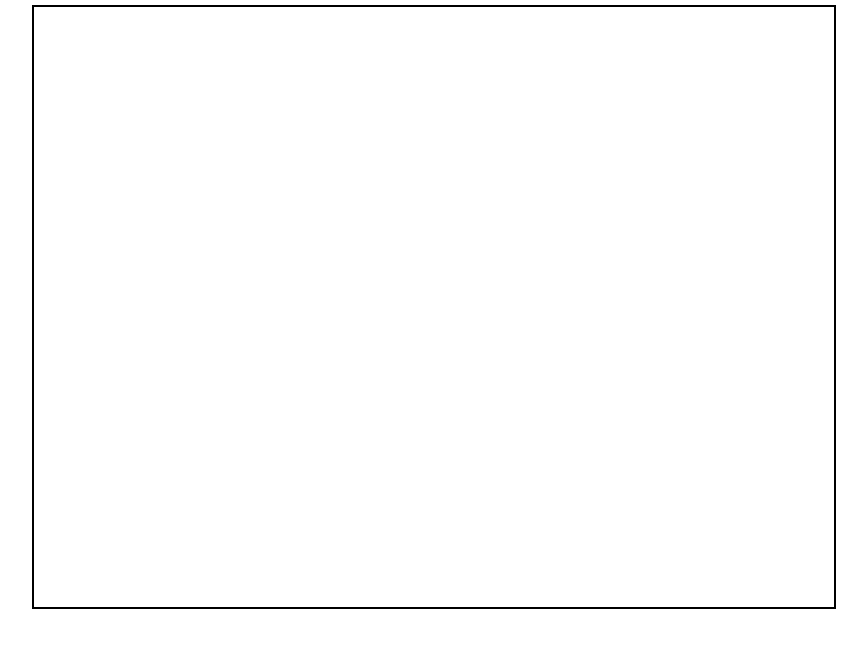
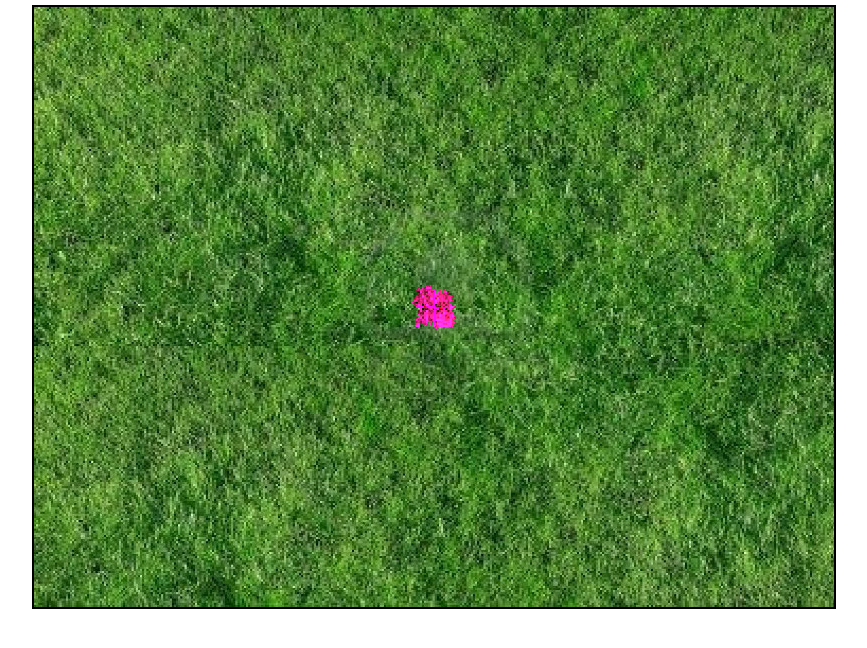
Before and after one commit to tiagoluchini/pulcell, a plain HTML site: page pulcell.html in a window 1280 px wide. Shown: the whole page, without its empty margins (206-1073 px from the left). Drawn offline with Linux system fonts and the light colour scheme.

Commit message:
First night attempts

```diff
--- a/pulcell.html
+++ b/pulcell.html
@@ -3,6 +3,8 @@
 	<script type="text/javascript" src="scripts/crafty.js"></script>
 	<script type="text/javascript" src="scripts/constants.js"></script>
 	<script type="text/javascript" src="scripts/grid.js"></script>
+	<script type="text/javascript" src="scripts/infection.js"></script>
+	<script type="text/javascript" src="scripts/line.js"></script>
 	<script type="text/javascript" src="scripts/game.js"></script>
 	<!--<script type="text/javascript" src="scripts/soundmanager2.js"></script>-->
 	<!--<script type="text/javascript" src="scripts/soundmanager2-nodebug-jsmin.js"></script>-->
--- a/scripts/game.js
+++ b/scripts/game.js
@@ -6,17 +6,41 @@ window.onload = function() {
 		tile: [0, 0],
 	});
 
+	Crafty.sprite(800, 600, "sprites/grass.jpg", {
+		grass: [0, 0],
+	});
+
 	Crafty.scene("loading", function() {
-		Crafty.load(["sprites/tile.png"], function() {
+		Crafty.load(["sprites/tile.png", "sprites/grass.jpg"], function() {
 			Crafty.scene("game");
 		});
 	});
 
+
+
+
+
 	Crafty.scene("game", function() {
+/*
 		grid = Crafty.e("2D, ObjectGrid, Mouse")
 			.attr({x: GRID_LEFT_MARGIN, y: GRID_TOP_MARGIN, w: GRID_SIZE * GRID_WIDTH, h: GRID_SIZE * GRID_HEIGHT})
 			.ObjectGrid(GRID_SIZE, GRID_WIDTH, GRID_HEIGHT);
 		console.log(grid);
+*/
+
+//		Crafty.background(Crafty.e("2D, Canvas, grass").attr({z:0}));
+
+
+//		var line = Crafty.e("Line").attr({z:1000});
+//		Crafty.addEvent(this, Crafty.stage.elem, "mousemove", function(e) {
+
+//		    var pos = Crafty.DOM.translate(e.clientX, e.clientY);
+//		    line.Line(150, 100, pos.x, pos.y);
+//		});
+
+		infection = Crafty.e("Infection")
+			.Infection(400, 300);
+
 	});
 
 	Crafty.scene("loading");
--- /dev/null
+++ b/scripts/infection.js
@@ -0,0 +1,169 @@
+Crafty.c("Infection", {
+
+	ready: true,
+
+	init: function() {
+        this.requires("Canvas, 2D, Delay");
+
+        this.bind("Draw", function(obj) {
+            this._draw(obj.ctx, obj.pos);
+        });
+    },
+
+	Infection: function(start_x, start_y) {
+
+		this.growth_cycle = 200;
+
+		this.start_x = start_x;
+		this.start_y = start_y;
+
+		this.back_image = Crafty.asset("sprites/grass.jpg");
+
+		//this.current_pixels = [[this.start_x, this.start_y]];
+
+		this.draw_queue = [
+			[this.start_x, this.start_y - 1, 'N'],
+			[this.start_x, this.start_y + 1, 'S'],
+			[this.start_x + 1, this.start_y, 'E'],
+			[this.start_x - 1, this.start_y, 'W'],
+			[this.start_x - 1, this.start_y + 1, 'NE'],
+			[this.start_x + 1, this.start_y + 1, 'SE'],
+			[this.start_x + 1, this.start_y - 1, 'SW'],
+			[this.start_x - 1, this.start_y - 1, 'NW']
+		];
+
+		this.border_pixels = [];
+		this.just_drawn = [];
+
+		this.delay(function() { this.grow(); }, this.growth_cycle);
+
+		this.attr({
+			x: this.start_x,
+			y: this.start_y,
+			w: 1, h: 1
+		});
+
+		return this;
+	},
+
+	grow: function() {
+		console.log("growing");
+
+		var small_x = SCREEN_WIDTH; var small_y = SCREEN_HEIGHT;
+		var big_x = 0; var big_y = 0;
+
+		var count = this.just_drawn.length;
+		for (i = 0; i < count; i++) {
+			var item = this.just_drawn.pop()
+			var ix = item[0];
+			var iy = item[1];
+			var dir = item[2];
+			//console.log("growing to ", ix, iy);
+
+			if (ix < small_x) { small_x = ix }
+			if (iy < small_y) { small_y = iy }
+			if (ix > big_x) { big_x = ix }
+			if (iy > big_y) { big_y = iy }
+
+			if (dir == 'N') { this.draw_queue.push([ix, iy-1, 'N']) }
+			if (dir == 'S') { this.draw_queue.push([ix, iy+1, 'S']) }
+			if (dir == 'E') { this.draw_queue.push([ix+1, iy, 'E']) }
+			if (dir == 'W') { this.draw_queue.push([ix-1, iy, 'W']) }
+
+			if (dir == 'NE') {
+				this.draw_queue.push([ix+1, iy-1, 'NE']);
+				this.draw_queue.push([ix+1, iy, 'E']);
+				this.draw_queue.push([ix, iy-1, 'N']);
+			}
+
+			if (dir == 'SE') {
+				this.draw_queue.push([ix+1, iy+1, 'SE']);
+				this.draw_queue.push([ix+1, iy, 'E']);
+				this.draw_queue.push([ix, iy+1, 'S']);
+			}
+
+			if (dir == 'SW') {
+				this.draw_queue.push([ix-1, iy+1, 'SW']);
+				this.draw_queue.push([ix-1, iy, 'W']);
+				this.draw_queue.push([ix, iy+1, 'S']);
+			}
+
+			if (dir == 'NW') {
+				this.draw_queue.push([ix-1, iy-1, 'NW']);
+				this.draw_queue.push([ix-1, iy, 'W']);
+				this.draw_queue.push([ix, iy-1, 'N']);
+			}
+
+
+		}
+		//this.border_pixels = new_border;
+
+		this.attr({
+			x: small_x,
+			y: small_y,
+			w: big_x - small_x, h: big_y - small_y
+		});
+
+		this.delay(function() { this.grow(); }, this.growth_cycle);
+		return this;
+	},
+
+	_draw: function(ctx, pos) {
+		console.log("drawing");
+
+		if (this.image_data == undefined) {
+			ctx.drawImage(this.back_image, 0, 0);
+			this.image_data = ctx.getImageData(0, 0, SCREEN_WIDTH, SCREEN_HEIGHT);
+		}
+
+		var count = 0.8 * this.draw_queue.length;
+		for (i = 0; i < count; i++) {
+			var index = this.truncate(Math.random() * this.draw_queue.length);
+			console.log(index);
+			var item = this.draw_queue[index];
+			var ix = item[0]; var iy = item[1];
+			this.just_drawn.push(item);
+			this.draw_queue.splice(index, 1);
+			//console.log("pixeling ", ix, iy);
+			var cur_pix = this.getPixel(this.image_data, ix, iy);
+			//this.setPixel(this.image_data, ix, iy, 161, 0, 226, 0);
+			this.setPixel(this.image_data, ix, iy, cur_pix[0]*4, cur_pix[1]/3, cur_pix[2]*3, cur_pix[3]);
+
+		}
+		ctx.putImageData(this.image_data, 0, 0);
+    },
+
+	truncate: function(_value)
+	{
+	  if (_value<0) return Math.ceil(_value);
+	  else return Math.floor(_value);
+	},
+
+	getPixel: function(imageData, x, y) {
+		index = (x + y * imageData.width) * 4;
+		r = imageData.data[index+0];
+		g = imageData.data[index+1];
+		b = imageData.data[index+2];
+		a = imageData.data[index+3];
+		return [r, g, b, a];
+	},
+
+	setPixel: function(imageData, x, y, r, g, b, a) {
+	    index = (x + y * imageData.width) * 4;
+	    imageData.data[index+0] = r;
+	    imageData.data[index+1] = g;
+	    imageData.data[index+2] = b;
+	    imageData.data[index+3] = a;
+	}
+
+});
+
+/*
+var volume = 8 * 8;
+var border_pixels = [];
+
+var _infection_start_x = 400;
+var _infection_start_y = 300;
+
+Crafty.e("2D, Canvas, infection").attr({x: })
+*/
--- /dev/null
+++ b/scripts/line.js
@@ -0,0 +1,41 @@
+Crafty.c("Line", {
+    _aX: 0,
+    _aY: 0,
+    _bX: 0,
+    _bY: 0,
+
+    ready: true,
+    _lines:[],
+    init: function() {
+        this.requires("Canvas, 2D");
+
+        this.bind("Draw", function(obj) {
+            this._draw(obj.ctx, obj.pos);
+        });
+    },
+
+    Line: function(ax, ay, bx, by) {
+		this._aX = ax;
+		this._aY = ay;
+		this._bX = bx;
+		this._bY = by;
+
+		this.attr({
+			x: ax < bx ? ax : bx,
+			y: ay < by ? ay : by,
+			w: Math.abs(bx - ax) + 1,  //Need to add 1 or veritical lines won't draw
+			h: Math.abs(by - ay) + 1   //Need to add 1 or horizontal lines won't draw
+		});
+
+	},
+
+    _draw: function(ctx, pos) {
+		//console.log(pos);
+		ctx.beginPath();
+		ctx.moveTo(this._aX, this._aY);
+		ctx.lineTo(this._bX, this._bY);
+        ctx.strokeStyle = "rgb(0,0,0)";
+		ctx.lineWidth = 5;
+		ctx.stroke();
+    }
+});
```
Also changed, not shown: sprites/grass.jpg (added).
